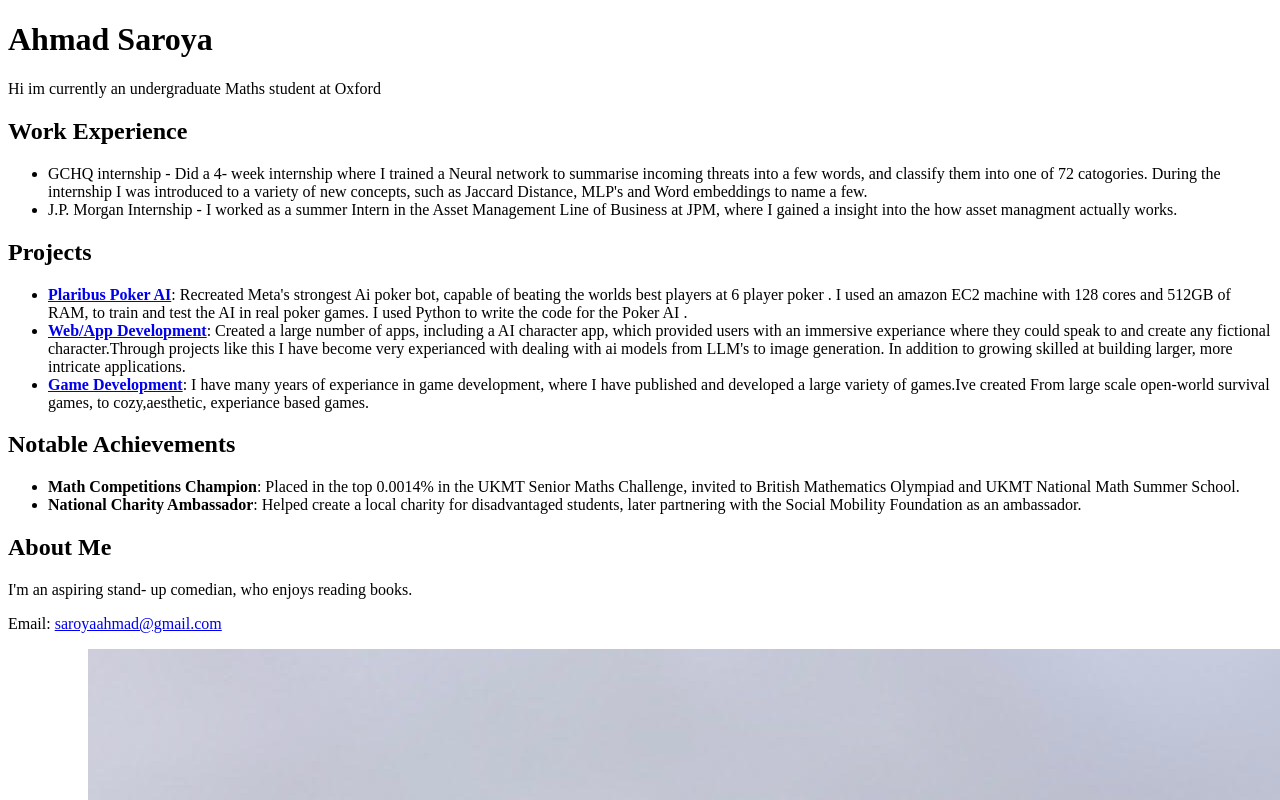
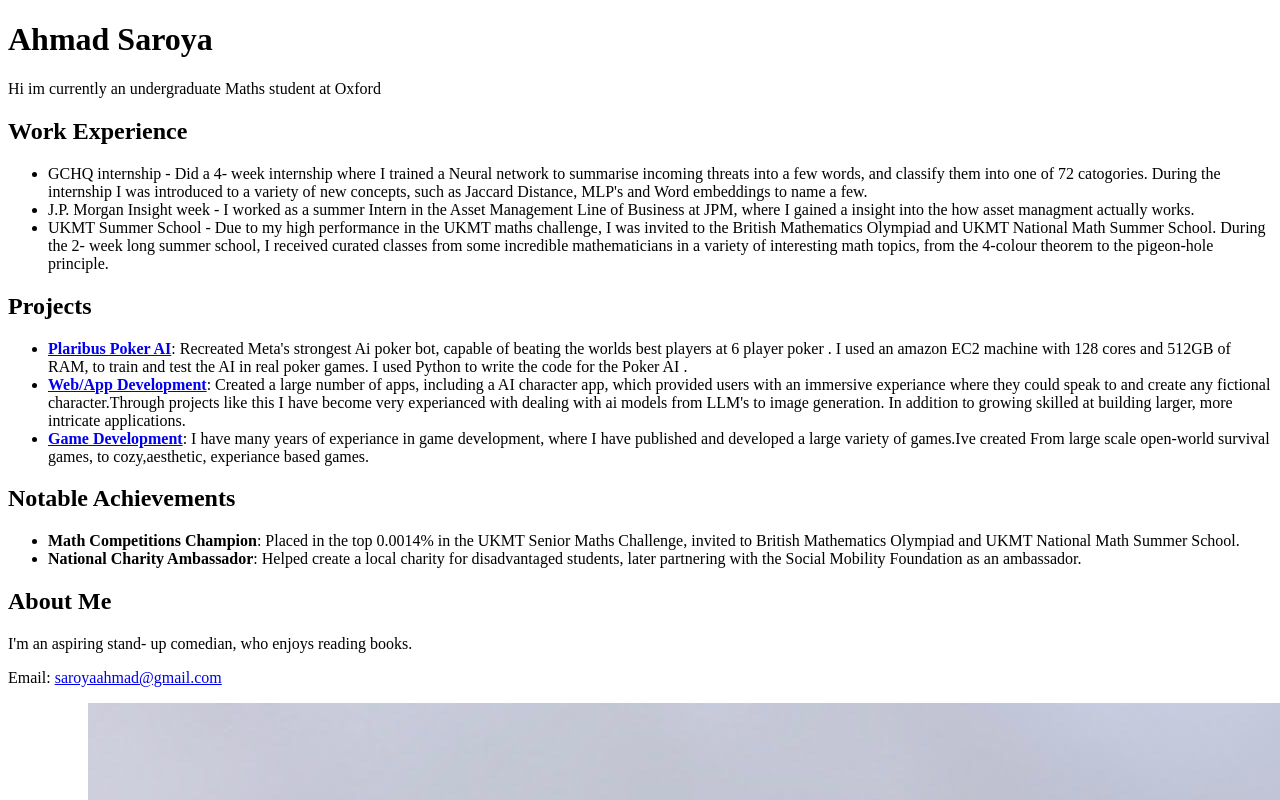
Before and after one commit to ahmadyaryeet/Personal_website, a React (Create React App) app: page / in a window 1280 px wide. Shown: the top 800 px of the page. Built offline with nearby package versions, Linux system fonts and the light colour scheme; the HTML template or start-up script is replaced by a standard one.

Commit message:
Update Main_page.js

```diff
--- a/src/components/Main_page.js
+++ b/src/components/Main_page.js
@@ -17,7 +17,8 @@
             <h2>Work Experience</h2>
             <ul>
               <li>GCHQ internship - Did a 4- week internship where I trained a Neural network to summarise incoming threats into a few words, and classify them into one of 72 catogories. During the internship I was introduced to a variety of new concepts, such as Jaccard Distance, MLP's and Word embeddings to name a few.</li>
-              <li>J.P. Morgan Internship - I worked as a summer Intern in the Asset Management Line of Business at JPM, where I gained a insight into the how asset managment actually works.</li>
+              <li>J.P. Morgan Insight week - I worked as a summer Intern in the Asset Management Line of Business at JPM, where I gained a insight into the how asset managment actually works.</li>
+              <li>UKMT Summer School - Due to my high performance in the UKMT maths challenge, I was invited to the British Mathematics Olympiad and UKMT National Math Summer School. During the 2- week long summer school, I received curated classes from some incredible mathematicians in a variety of interesting math topics, from the 4-colour theorem to the pigeon-hole principle.</li>
             </ul>
           </section>
 
```
